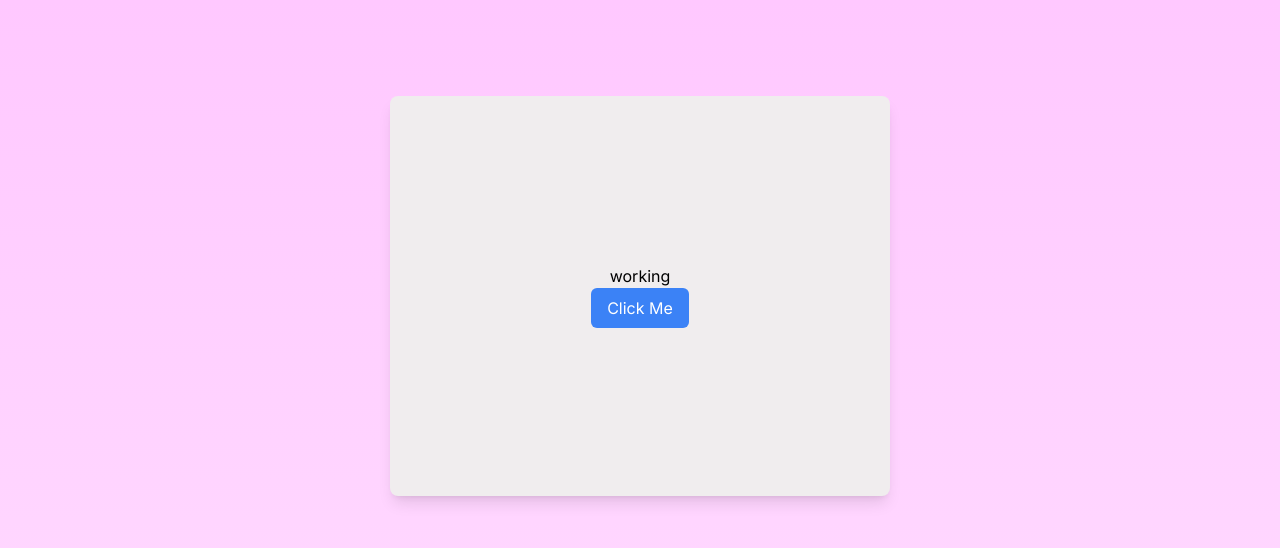
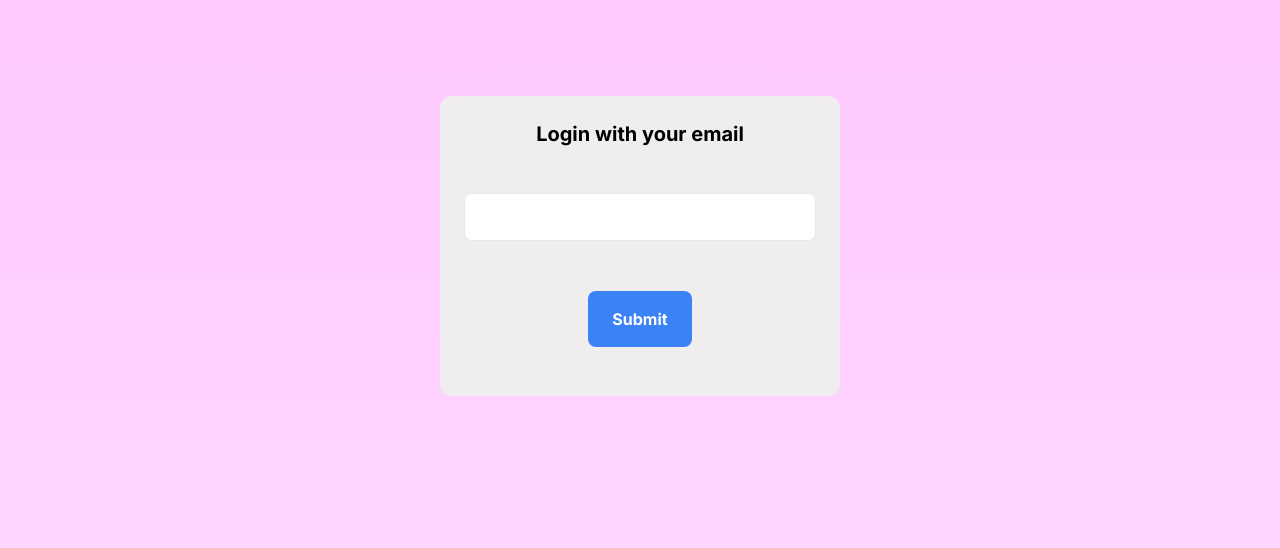
Before and after one commit to a00012025/email2ether, a Next.js app in the folder frontend/: page / in a window 1280 px wide. Shown: the top 548 px of the page. Built offline with nearby package versions, Linux system fonts and the light colour scheme.

Commit message:
login with your email

```diff
--- a/frontend/package.json
+++ b/frontend/package.json
@@ -14,6 +14,7 @@
     "prettier": "^3.2.5",
     "react": "^18",
     "react-dom": "^18",
+    "react-hook-form": "^7.50.1",
     "zustand": "^4.5.1"
   },
   "devDependencies": {
--- a/frontend/src/app/layout.tsx
+++ b/frontend/src/app/layout.tsx
@@ -16,7 +16,16 @@ export default function RootLayout({
 }>) {
   return (
     <html lang="en">
-      <body className={inter.className}>{children}</body>
+      <body className={inter.className}>
+        <main className="flex flex-1 min-h-screen  flex-col items-center justify-between p-24">
+          <div
+            style={{ width: 400, height: 300 }}
+            className="bg-offwhite rounded-xl p-6"
+          >
+            {children}
+          </div>
+        </main>
+      </body>
     </html>
   );
 }
--- a/frontend/src/app/page.tsx
+++ b/frontend/src/app/page.tsx
@@ -1,17 +1,52 @@
 "use client";
+import { motion } from "framer-motion";
+import { useState } from "react";
+import { useForm } from "react-hook-form";
 
-import AnimatedButton from "@/components/Button";
+export default function AnimatedForm() {
+  const [email, setEmail] = useState("");
+  const { register, handleSubmit } = useForm(); // Assuming useForm is already defined
+  const onSubmit = (data) => console.log(data);
 
-export default function Home() {
+  const labelAnimation = {
+    active: {
+      opacity: 0,
+      y: -20,
+      scale: 0.9,
+    },
+    inactive: {
+      opacity: 1,
+      y: 0,
+      scale: 1,
+    },
+  };
+
   return (
-    <main className="flex flex-1 min-h-screen flex-col items-center justify-between p-24">
-      <div
-        style={{ minWidth: 500, minHeight: 400 }}
-        className="rounded-lg bg-offwhite shadow-lg p-8 flex flex-col items-center justify-center"
-      >
-        <div>working</div>
-        <AnimatedButton>Click Me</AnimatedButton>
+    <form
+      onSubmit={handleSubmit(onSubmit)}
+      className="flex flex-col items-center gap-4 h-full"
+    >
+      <div className="text-xl font-bold">Login with your email</div>
+
+      <div className="flex flex-1 justify-around items-center flex-col w-full h-max">
+        <input
+          id="email"
+          type="email"
+          {...register("email")}
+          value={email}
+          onChange={(e) => setEmail(e.target.value)}
+          style={{ width: "100%" }}
+          className="flex mt-1 px-4 py-1 border rounded-lg h-12 w-max text-xl font-bold"
+        />
+        <motion.input
+          type="submit"
+          value="Submit"
+          whileHover={{ scale: 1.03, backgroundColor: "#2563eb" }}
+          whileTap={{ scale: 0.9 }}
+          className="cursor-pointer px-6 py-4 bg-blue-500 text-white font-bold rounded-lg"
+          style={{ border: "none" }}
+        />
       </div>
-    </main>
+    </form>
   );
 }
```
Also changed, not shown: frontend/src/app/step1.tsx (added), 1 other file (tests, documents, lock files or other folders).
